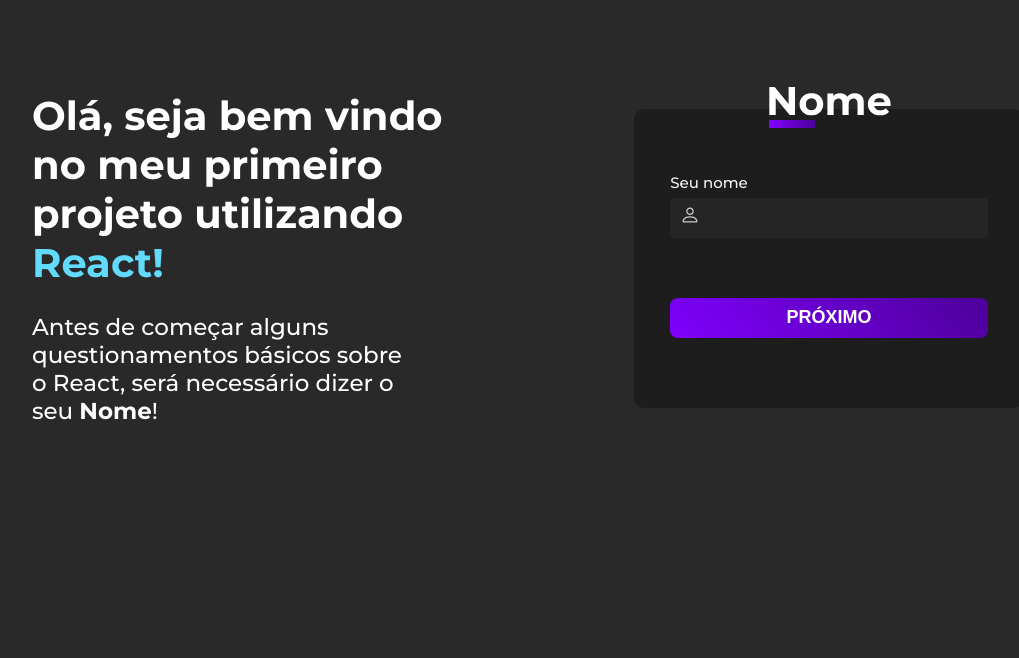
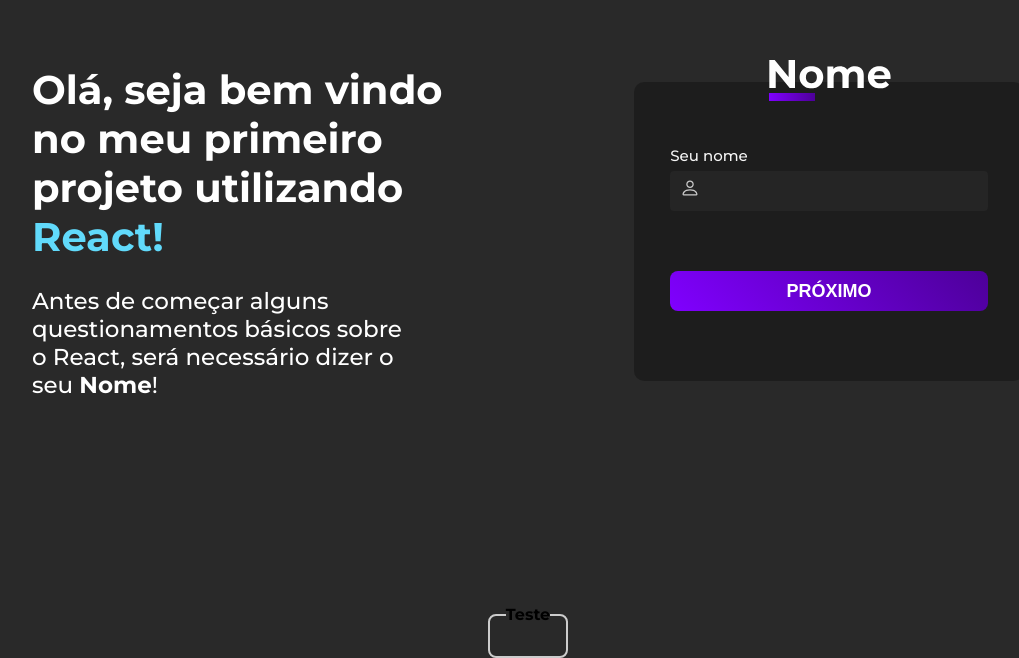
Before and after one commit to GabrielSantos9/projeto-interacao-react, a React (Vite) app: page / in a window 1280 px wide. Shown: the part 142-800 px from the top of the page, without its empty margins (112-1131 px from the left). Built offline with nearby package versions, Linux system fonts and the light colour scheme.

Commit message:
Iniciando o campo de Questões

```diff
--- a/src/App.jsx
+++ b/src/App.jsx
@@ -2,6 +2,7 @@
 import styled, { createGlobalStyle } from "styled-components";
 import Introducao from "../src/Componentes/Introducao";
 import FormNome from "../src/Componentes/CampoNome";
+import CampoQuestoes from "./Componentes/CampoQuestoes";
 
 const GlobalStyle = createGlobalStyle`
 * {
@@ -43,6 +44,7 @@
           <Introducao />
           <FormNome />
         </ConteudoPrincipal>
+        <CampoQuestoes></CampoQuestoes>
       </ConteudoGeral>
     </>
   );
--- /dev/null
+++ b/src/Componentes/CampoQuestoes.jsx
@@ -0,0 +1,12 @@
+import React from "react";
+import { Fieldset, Legend } from "../Estilizações/ECampoQuestoes"
+
+const CampoQuestoes = () => {
+  return (
+    <Fieldset>
+      <Legend>Teste</Legend>
+    </Fieldset>
+  );
+}
+
+export default CampoQuestoes;
--- /dev/null
+++ b/src/Estilizações/ECampoQuestoes.jsx
@@ -0,0 +1,11 @@
+import styled from "styled-components";
+
+export const Fieldset = styled.fieldset`
+  border: 2px solid #ccc;
+  padding: 16px;
+  border-radius: 8px;
+`;
+
+export const Legend = styled.legend`
+  font-weight: bold;
+`;
```
